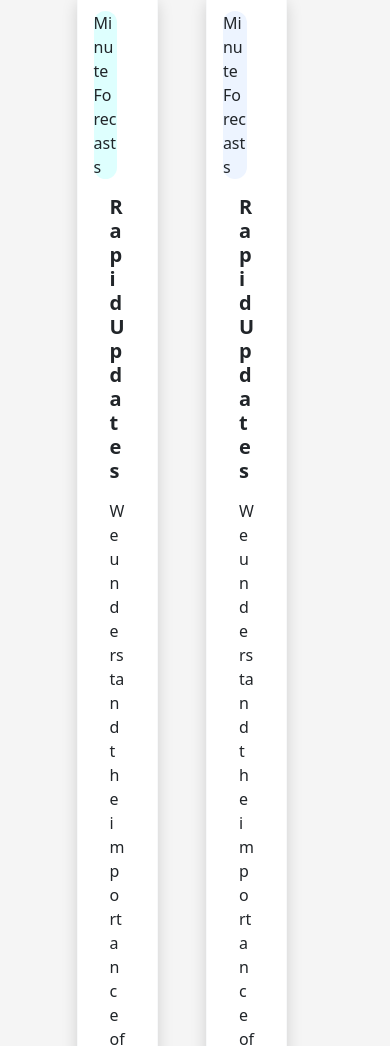
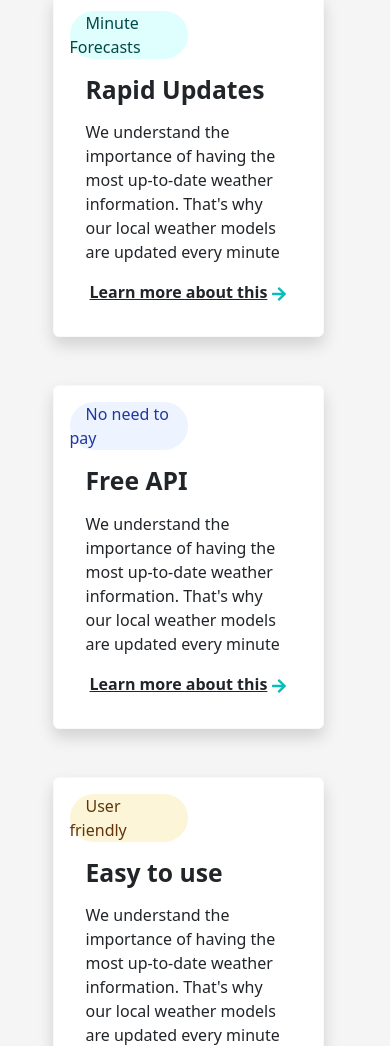
Before and after one commit to mohamedmaghzaoui/stationMeteo, a React (Create React App) app in the folder frontend/: page / in a window 390 px wide. Shown: the part 1904-2950 px from the top of the page. Built offline with nearby package versions, Linux system fonts and the light colour scheme.

Commit message:
nearly finished home page and added responsive cards

```diff
--- a/frontend/src/pages/home.js
+++ b/frontend/src/pages/home.js
@@ -116,15 +116,17 @@ export const Home = () => {
           non-commercial use
         </p>
         <div className="row offset-1">
-          <div class="card border-light col-3 mx-4 shadow p-3 mb-5 bg-body roundedd ">
+          <div class="card border-light col-xl-3 col-lg-3 col-md-5 col-sm-8 col-10 mx-xl-4 mx-lg-4 mx-md-2 shadow p-3 mb-5 bg-body roundedd ">
             <div
               className="w-50 rounded-pill"
               style={{ backgroundColor: "#DEFFFE" }}
             >
-              <span style={{}}>Minute Forecasts</span>
+              <span className="mx-3" style={{ color: "#014847" }}>
+                Minute Forecasts
+              </span>
             </div>
             <div class="card-body ">
-              <h5 class="card-title fw-bold text-body">Rapid Updates</h5>
+              <h2 class="card-title fw-bold text-body">Rapid Updates</h2>
               <p class="card-text my-3">
                 We understand the importance of having the most up-to-date
                 weather information. That's why our local weather models are
@@ -139,15 +141,17 @@ export const Home = () => {
               </span>
             </div>
           </div>
-          <div class="card border-light col-3 mx-4 shadow p-3 mb-5 bg-body roundedd ">
+          <div class="card border-light col-xl-3 col-lg-3 col-md-5 col-sm-8 col-10 mx-xl-4 mx-lg-4 mx-md-2 shadow p-3 mb-5 bg-body roundedd ">
             <div
               className="w-50 rounded-pill"
               style={{ backgroundColor: "#EDF4FF" }}
             >
-              <span style={{}}>Minute Forecasts</span>
+              <span className="mx-3" style={{ color: "#2036A1" }}>
+                No need to pay
+              </span>
             </div>
             <div class="card-body ">
-              <h5 class="card-title fw-bold text-body">Rapid Updates</h5>
+              <h2 class="card-title fw-bold text-body">Free API</h2>
               <p class="card-text my-3">
                 We understand the importance of having the most up-to-date
                 weather information. That's why our local weather models are
@@ -162,15 +166,17 @@ export const Home = () => {
               </span>
             </div>
           </div>
-          <div class="card border-light col-3 mx-4 shadow p-3 mb-5 bg-body roundedd ">
+          <div class="card border-light  col-xl-3 col-lg-3 col-md-5  col-sm-8 col-10 mx-xl-4 mx-lg-4 mx-md-2 shadow p-3 mb-5 bg-body roundedd ">
             <div
               className="w-50 rounded-pill"
-              style={{ backgroundColor: "#DEFFFE" }}
+              style={{ backgroundColor: "#FDF5D8" }}
             >
-              <span style={{}}>Minute Forecasts</span>
+              <span className="mx-3" style={{ color: "#603408" }}>
+                User friendly
+              </span>
             </div>
             <div class="card-body ">
-              <h5 class="card-title fw-bold text-body">Rapid Updates</h5>
+              <h2 class="card-title fw-bold text-body">Easy to use</h2>
               <p class="card-text my-3">
                 We understand the importance of having the most up-to-date
                 weather information. That's why our local weather models are
```
